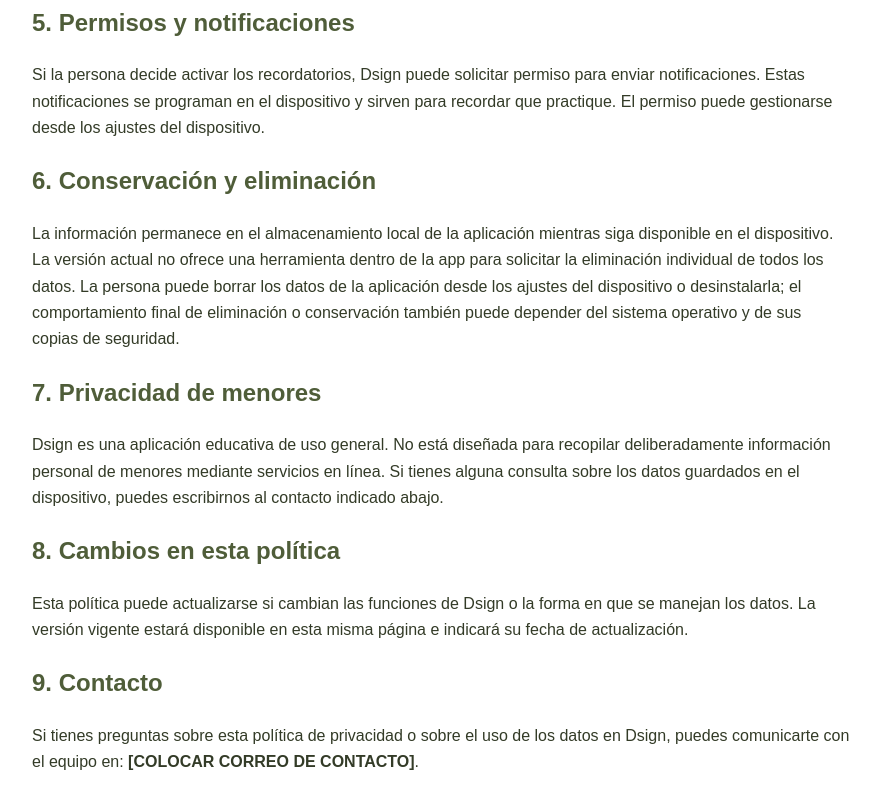
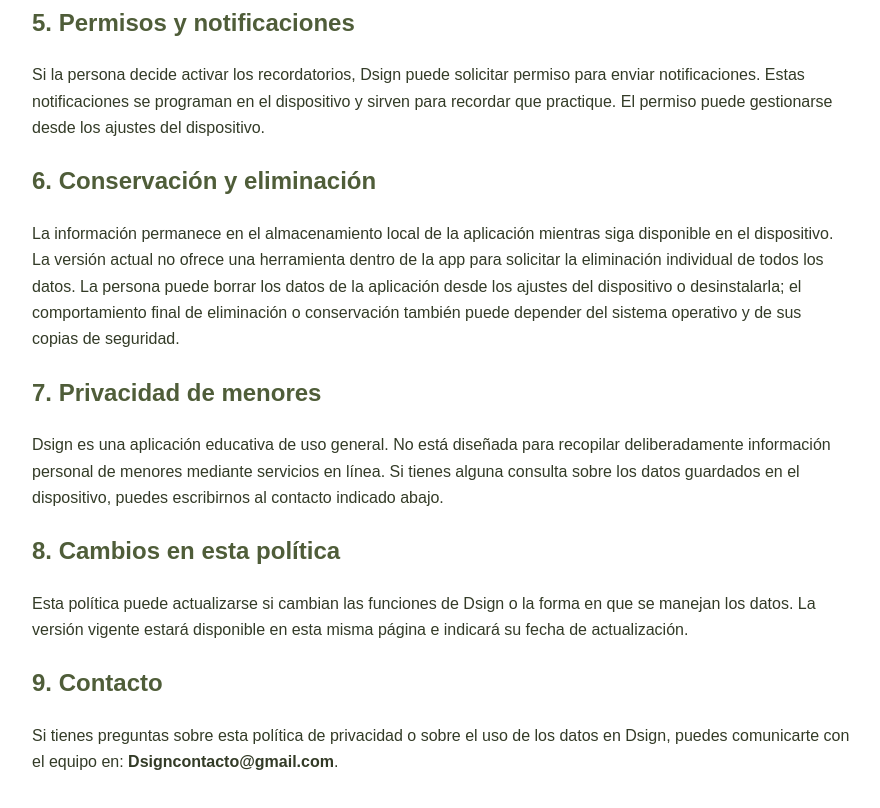
Before and after one commit to leandro-hub76/Dsign, a website: page privacidad.html in a window 1280 px wide. Shown: the part 1069-1877 px from the top of the page, without its empty margins (198-1078 px from the left). Drawn offline with Linux system fonts and the light colour scheme.

Commit message:
privacidad

```diff
--- a/privacidad.html
+++ b/privacidad.html
@@ -47,7 +47,7 @@
   <p>Esta política puede actualizarse si cambian las funciones de Dsign o la forma en que se manejan los datos. La versión vigente estará disponible en esta misma página e indicará su fecha de actualización.</p>
 
   <h2>9. Contacto</h2>
-  <p>Si tienes preguntas sobre esta política de privacidad o sobre el uso de los datos en Dsign, puedes comunicarte con el equipo en: <strong>[COLOCAR CORREO DE CONTACTO]</strong>.</p>
+  <p>Si tienes preguntas sobre esta política de privacidad o sobre el uso de los datos en Dsign, puedes comunicarte con el equipo en: <strong>Dsigncontacto@gmail.com</strong>.</p>
 </main>
 </body>
 </html>
```
